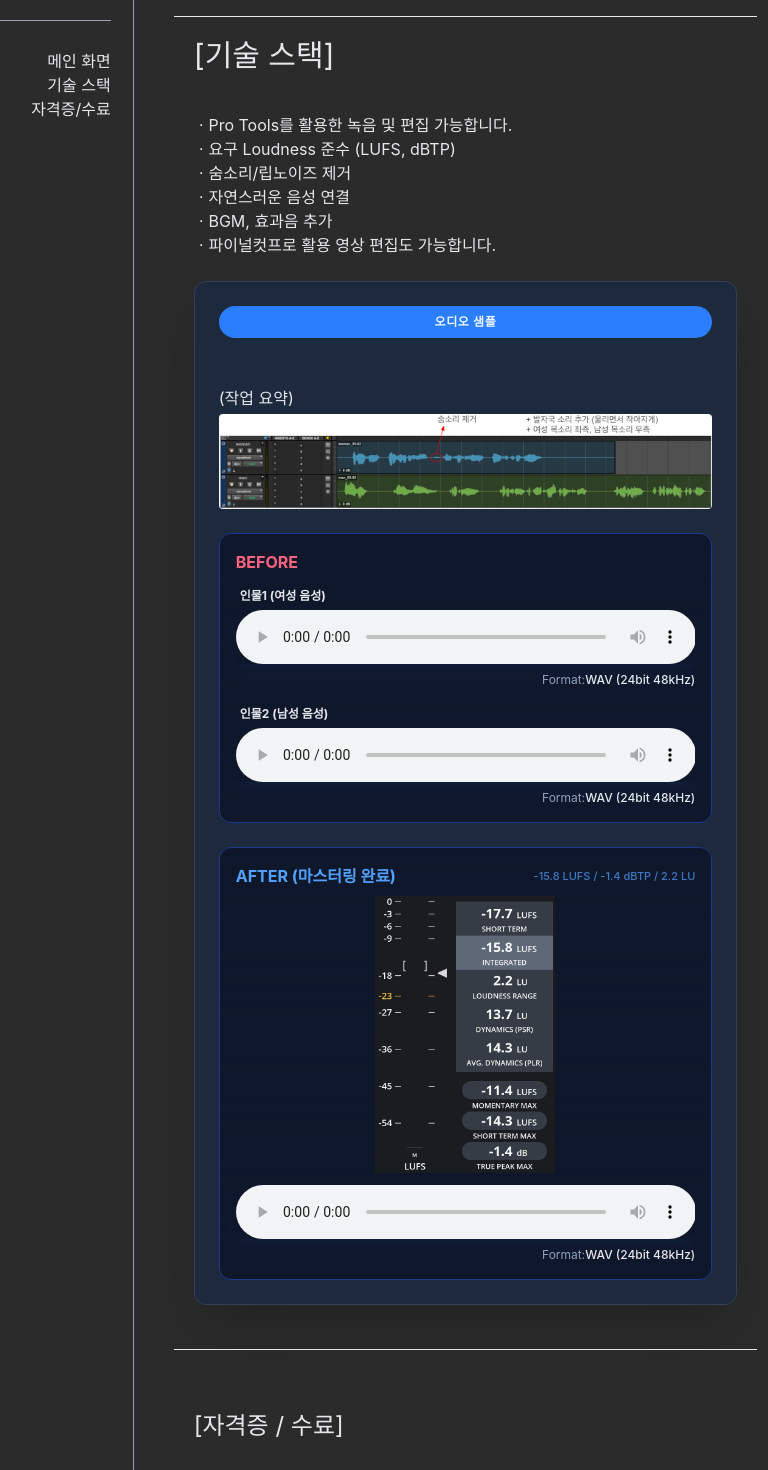
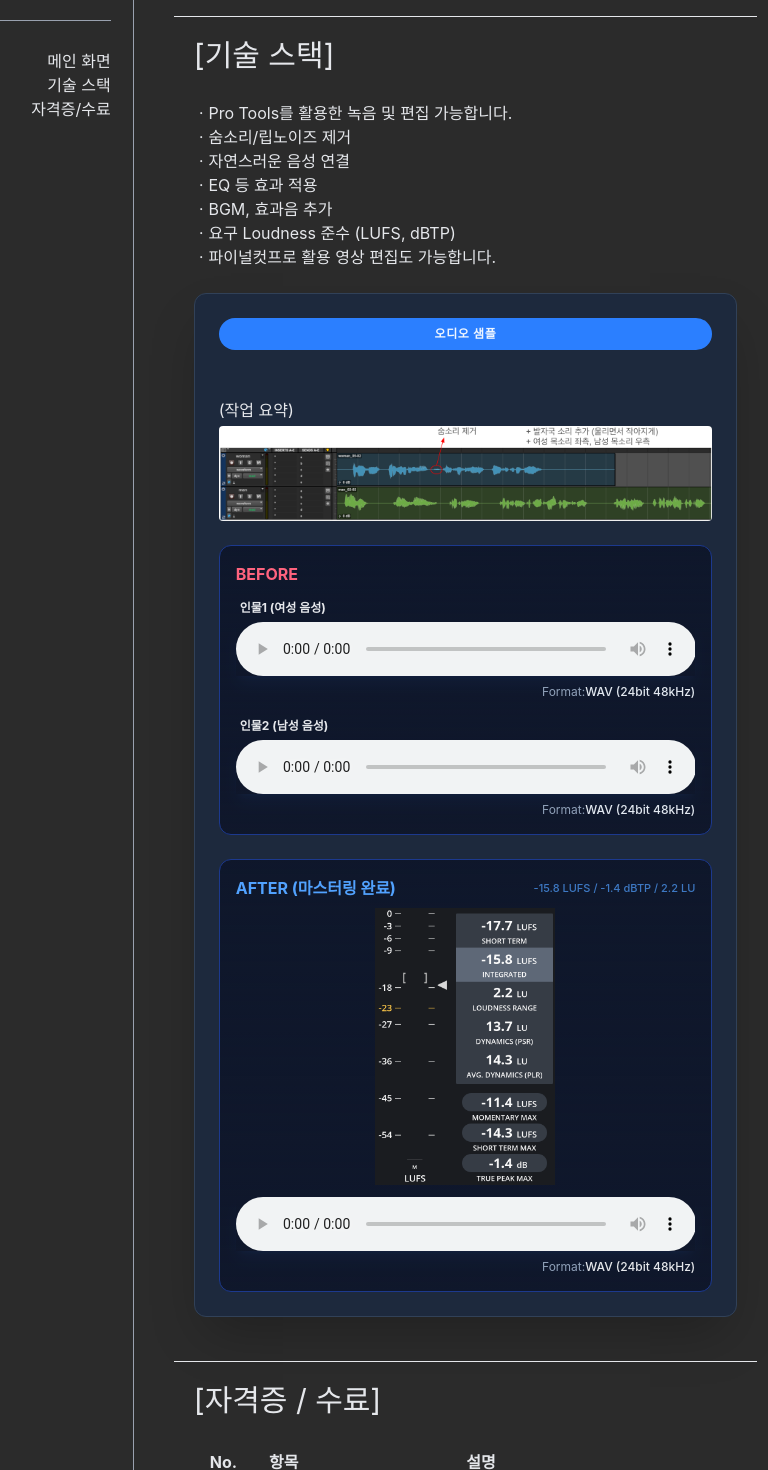
Before and after one commit to s00401j/wavPortfolio, a React (Vite) app: page / in a window 1280 px wide. Shown: the part 140-1610 px from the top of the page, without its empty margins (313-1081 px from the left). Built offline with nearby package versions, Linux system fonts and the light colour scheme.

Commit message:
문장 수정 및 제목 글씨 크기 메뉴별  일치

```diff
--- a/src/pages/Certficates.jsx
+++ b/src/pages/Certficates.jsx
@@ -41,7 +41,7 @@ export default function Certficates(){
 
     return(
         <div className="p-5 min-h-screen" id="skill">
-            <div className="text-2xl mt-10">[자격증 / 수료]</div><br/>
+            <div className="text-3xl">[자격증 / 수료]</div><br/>
             <div className="overflow-x-auto break-words">
             <table className="min-w-full table-auto border-collapse">
                 {/* 테이블 헤더 */}
--- a/src/pages/SkillPage.jsx
+++ b/src/pages/SkillPage.jsx
@@ -7,7 +7,7 @@ import masterAudio from "../assets/masterAudio.wav";
 import Certficates from "./Certficates";
 
 export default function SkillPage(){
-    const dot = ['Pro Tools를 활용한 녹음 및 편집 가능합니다.', '요구 Loudness 준수 (LUFS, dBTP)', '숨소리/립노이즈 제거', '자연스러운 음성 연결', 'BGM, 효과음 추가', '파이널컷프로 활용 영상 편집도 가능합니다.']
+    const dot = ['Pro Tools를 활용한 녹음 및 편집 가능합니다.', '숨소리/립노이즈 제거', '자연스러운 음성 연결', 'EQ 등 효과 적용', 'BGM, 효과음 추가', '요구 Loudness 준수 (LUFS, dBTP)', '파이널컷프로 활용 영상 편집도 가능합니다.']
     const certificates = [
         {
             id: 1,
@@ -49,7 +49,7 @@ export default function SkillPage(){
 
     return(
         <div className="p-5 min-h-screen" id="skill">
-            <div className="text-3xl mb-10">[기술 스택]</div>
+            <div className="text-3xl mb-7">[기술 스택]</div>
             {/* <div className="text-2xl">[언어]</div> */}
             <ul className="font-normal">
             {dot.map((item, index) => (
```
